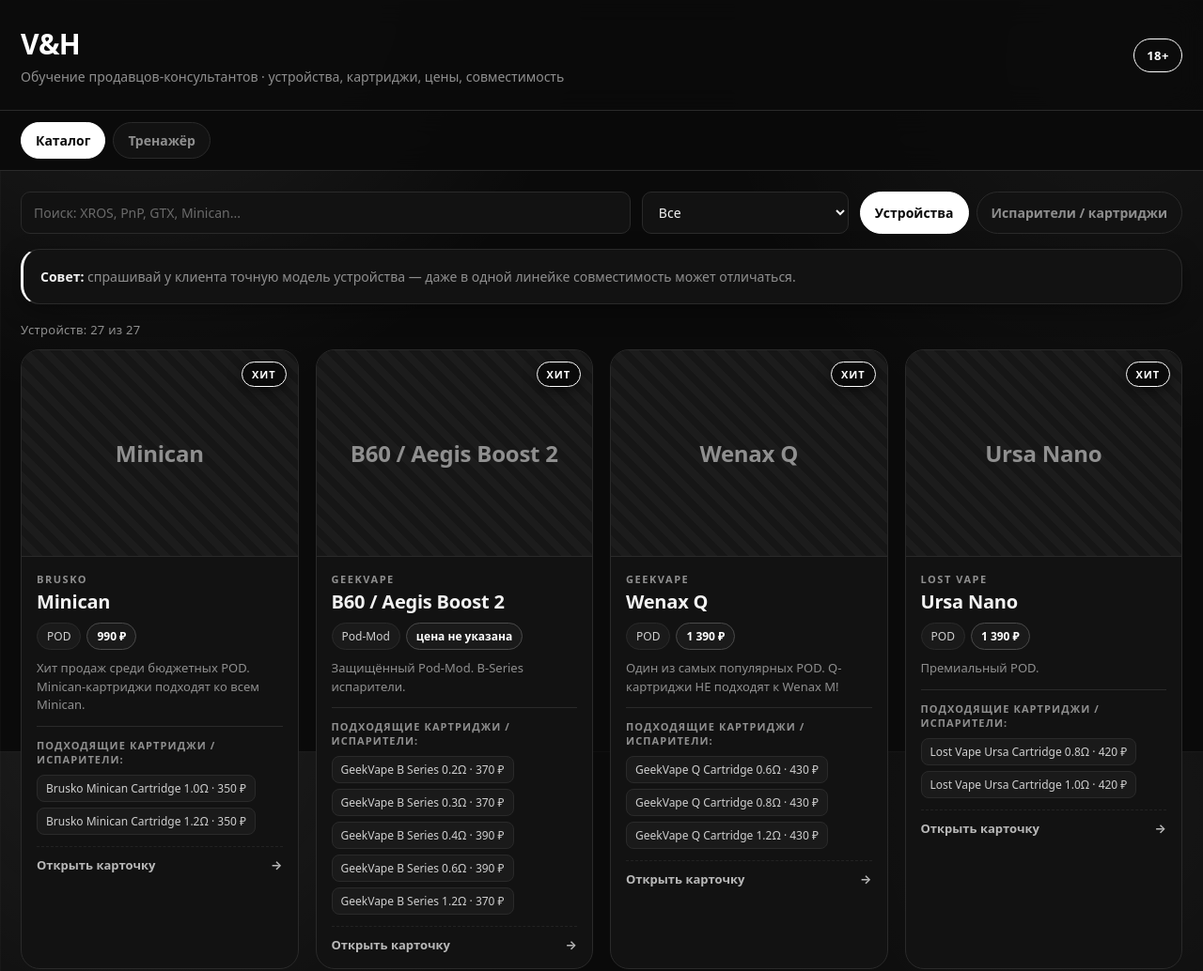
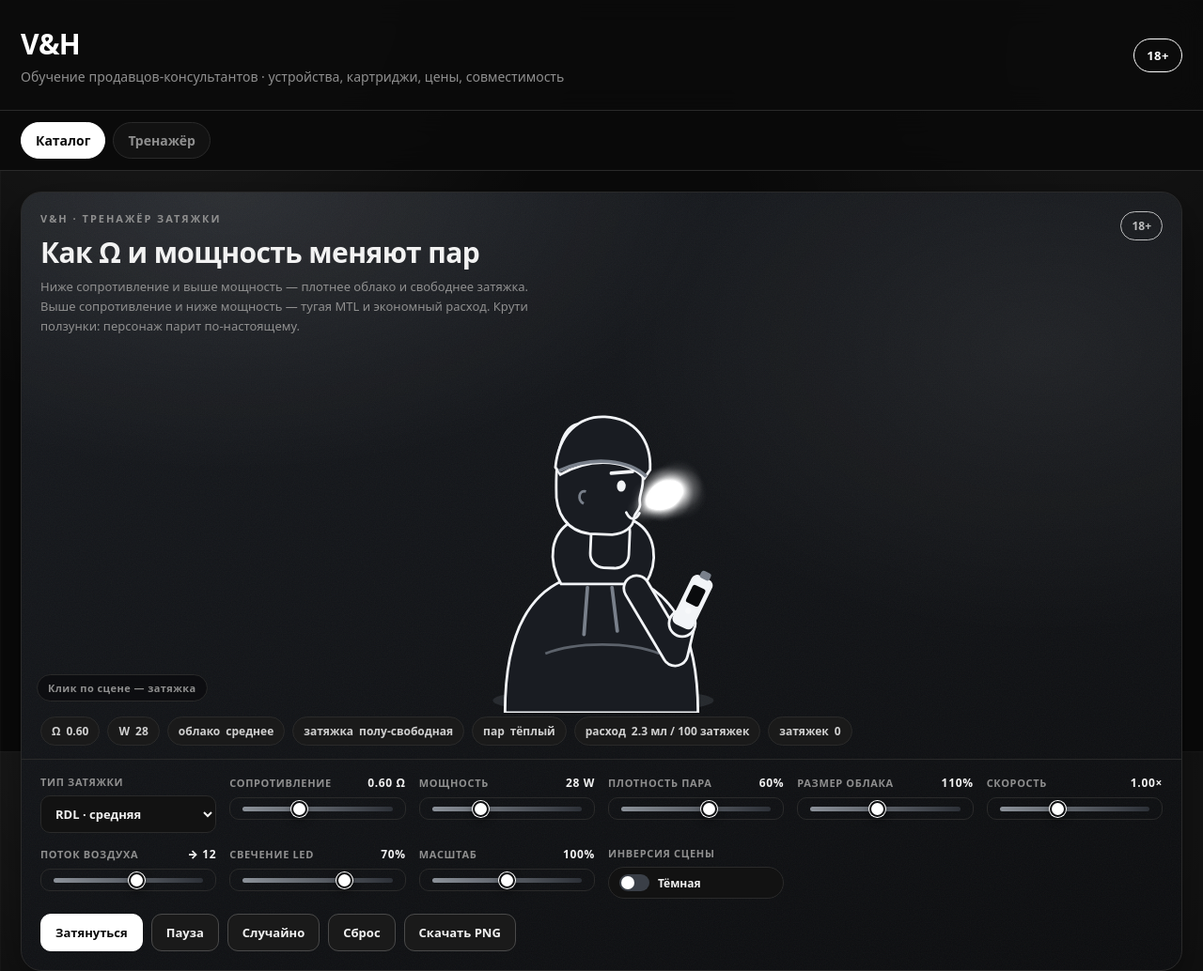
Before and after one commit to alittleprojects/VH_Learning, a plain HTML site: page index.html in a window 1280 px wide. Shown: the top 1034 px of the page at 94% size. Drawn offline with Linux system fonts and the light colour scheme.

Commit message:
Update index.html

```diff
--- a/index.html
+++ b/index.html
@@ -90,5 +90,6 @@
 
 <script src="data/catalog.js"></script>
 <script src="js/app.js"></script>
+<script src="js/vaper.js"></script>
 </body>
 </html>
```
